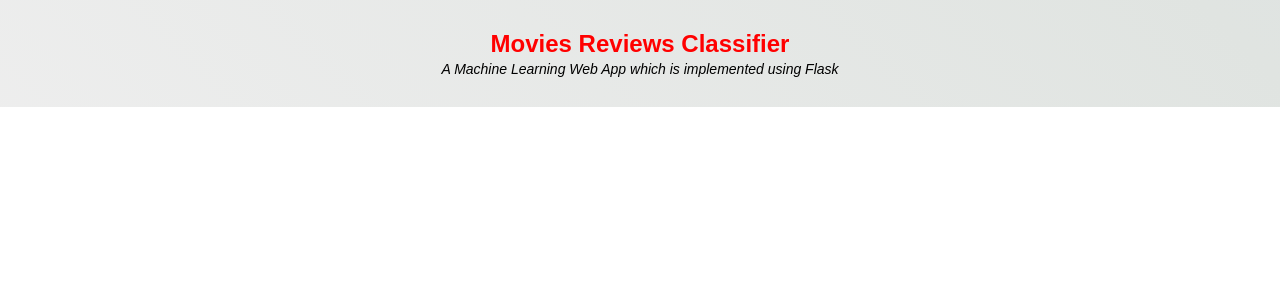
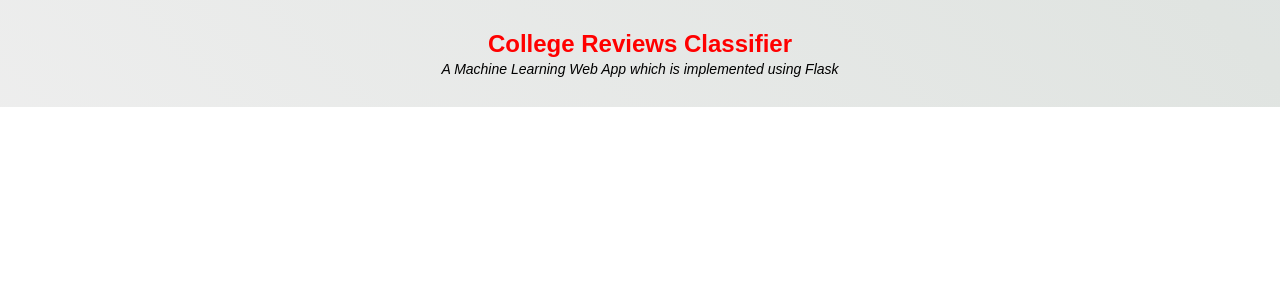
Before and after one commit to sayanroy058/College_Review_Classification, a Flask app: template templates/result.html in a window 1280 px wide. Shown: the top 300 px of the page. Run offline with Flask 2, Linux system fonts and the light colour scheme; the template is opened without the code that fills it, so the values that code supplies are empty; parts of the project's set-up code (start-up, migrations or seed data) failed here and were passed over; some libraries are stand-ins or nearby versions.

Commit message:
Update result.html

```diff
--- a/templates/result.html
+++ b/templates/result.html
@@ -3,7 +3,7 @@
 <html lang="en" dir="ltr">
 	<head>
 		<meta charset="utf-8">
-		<title>Movies Reviews Classifier</title>
+		<title>College Reviews Classifier</title>
 		<link rel="shortcut icon" href="{{ url_for('static', filename='spam-favicon.ico') }}">
 		<link rel="stylesheet" type="text/css" href="{{ url_for('static', filename='styles.css') }}">
 		<script src="https://kit.fontawesome.com/5f3f547070.js" crossorigin="anonymous"></script>
@@ -13,7 +13,7 @@
 
 		<!-- Website Title -->
 		<div class="container">
-			<h2 class='container-heading'><span>Movies Reviews Classifier</span></h2>
+			<h2 class='container-heading'><span>College Reviews Classifier</span></h2>
 	        	<div class='description'>
 				<p>A Machine Learning Web App which is implemented using Flask</p>
 			</div>
```
